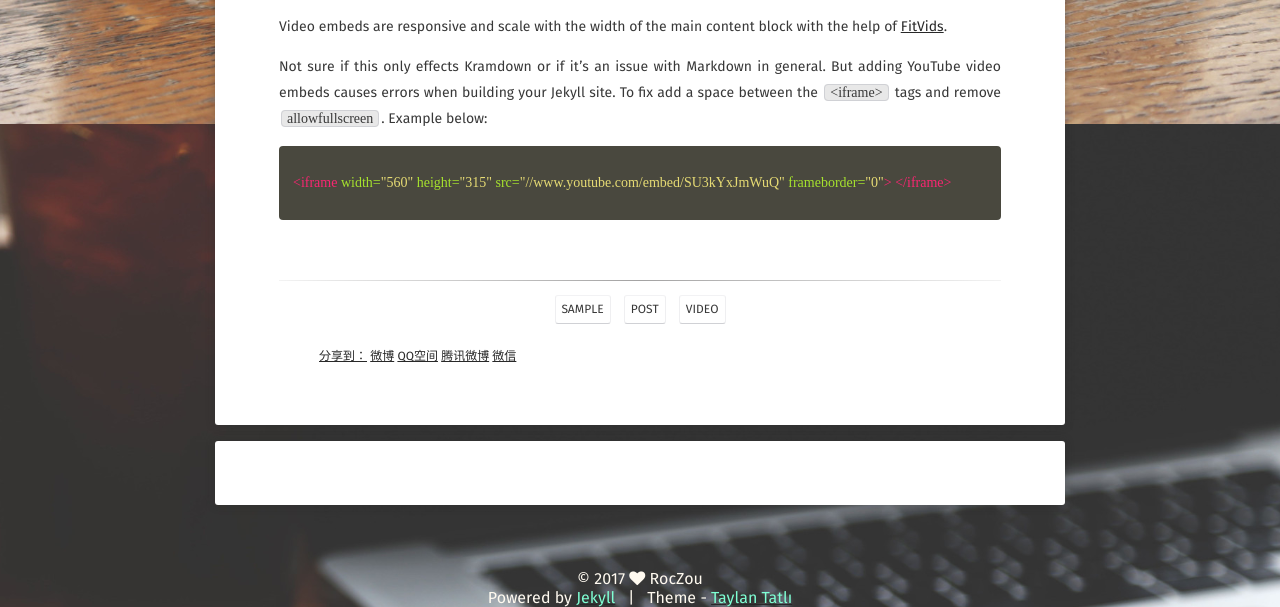
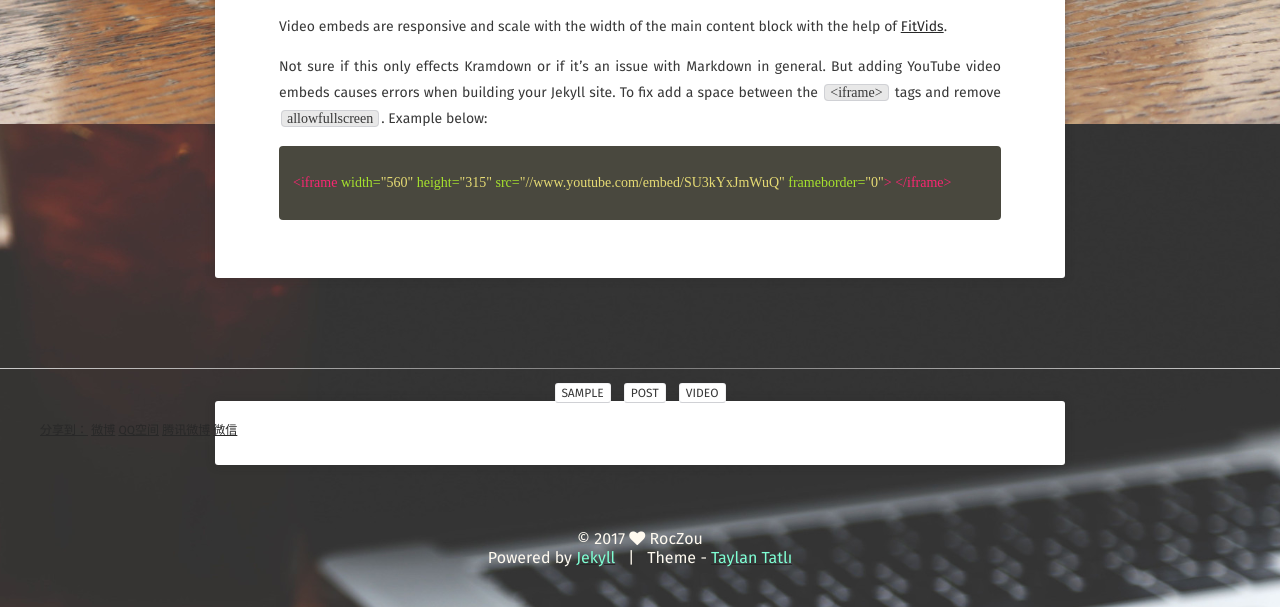
Before and after one commit to cleancp/cleancp.github.io, a Jekyll site: the page built from _posts/2013-06-25-video-post.md, in a window 1280 px wide. Shown: the part 776-1383 px from the top of the page. Built offline with Jekyll 4.4.1, drawn with Linux system fonts in a browser that asks for light colours; some web fonts are replaced; comment, search, counter and statistics services are not loaded.

Commit message:
ds 样式

```diff
--- a/_layouts/post.html
+++ b/_layouts/post.html
@@ -33,11 +33,11 @@ layout: compress
                     </a>
                 </div>
                 {{ content }}
-                <div class="entry-meta">
-			    	{% include meta.html %}
-			    </div>
             </div>
         </div>
+        <div class="entry-meta">
+	    	{% include meta.html %}
+	    </div>
         {% if page.comments %}<div class="ds-thread" id="ds-thread" data-thread-key='{{ page.id }}' data-title="{{ page.title }}" data-url="{{site.url}}/{{ page.url }}"></div>
         {% endif %}
          {% include footer.html %}
```
